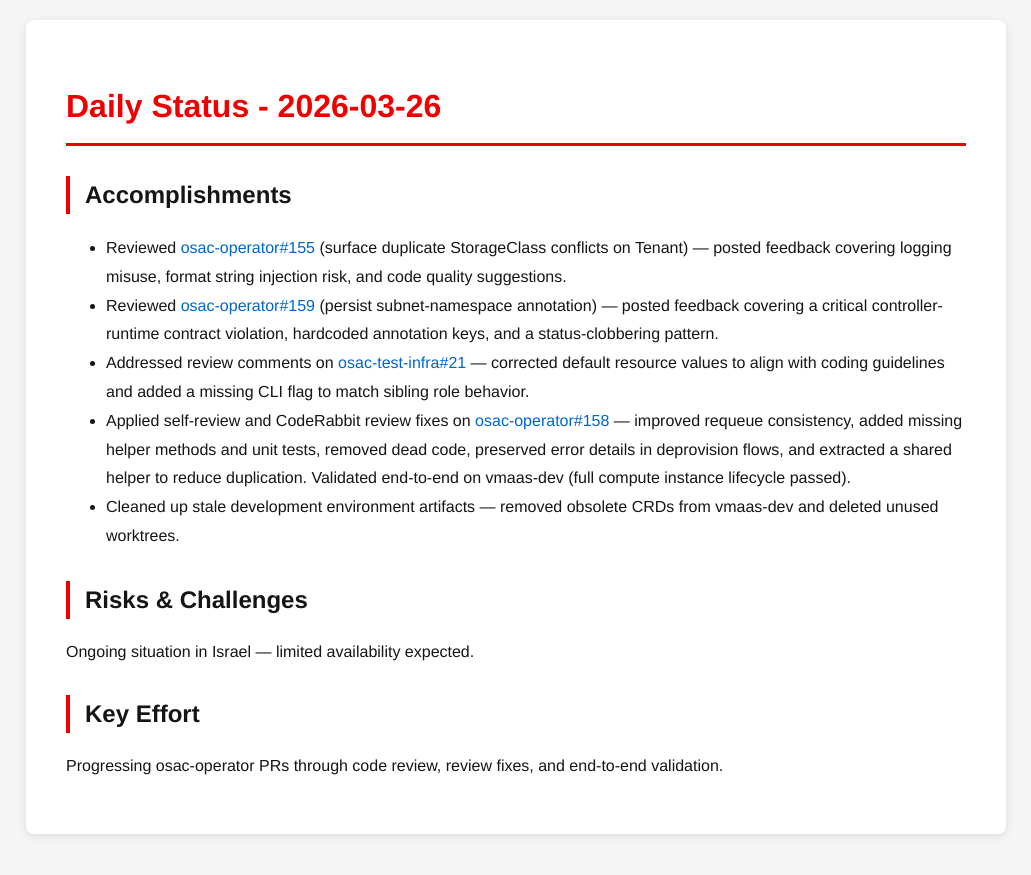
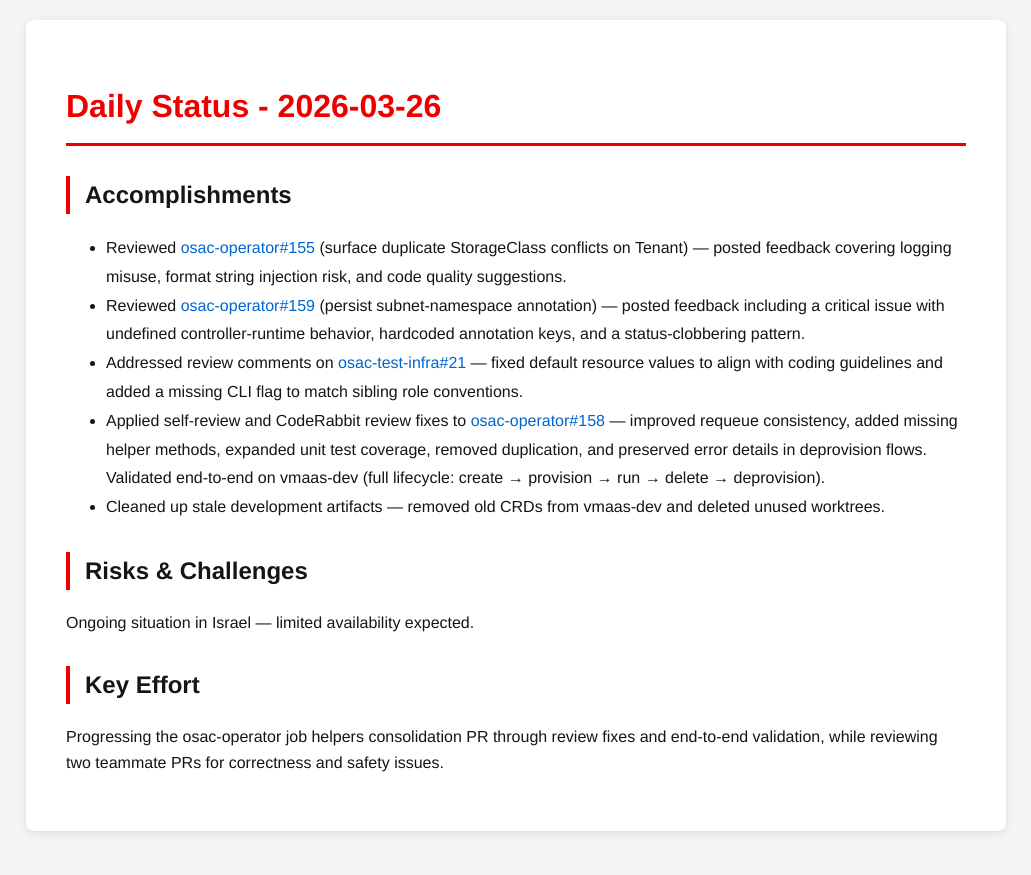
Before and after one commit to tzvatot/daily-status, a Jekyll site: the page built from 2026-03-26.md, in a window 1280 px wide. Shown: the top 875 px of the page, without its empty margins (124-1155 px from the left). Built offline with Jekyll 4.4.1, drawn with Linux system fonts in a browser that asks for light colours.

Commit message:
Daily status update - 2026-03-26

```diff
--- a/2026-03-26.md
+++ b/2026-03-26.md
@@ -8,13 +8,13 @@ date: 2026-03-26
 
 ## Accomplishments
 - Reviewed [osac-operator#155](https://github.com/osac-project/osac-operator/pull/155) (surface duplicate StorageClass conflicts on Tenant) — posted feedback covering logging misuse, format string injection risk, and code quality suggestions.
-- Reviewed [osac-operator#159](https://github.com/osac-project/osac-operator/pull/159) (persist subnet-namespace annotation) — posted feedback covering a critical controller-runtime contract violation, hardcoded annotation keys, and a status-clobbering pattern.
-- Addressed review comments on [osac-test-infra#21](https://github.com/osac-project/osac-test-infra/pull/21) — corrected default resource values to align with coding guidelines and added a missing CLI flag to match sibling role behavior.
-- Applied self-review and CodeRabbit review fixes on [osac-operator#158](https://github.com/osac-project/osac-operator/pull/158) — improved requeue consistency, added missing helper methods and unit tests, removed dead code, preserved error details in deprovision flows, and extracted a shared helper to reduce duplication. Validated end-to-end on vmaas-dev (full compute instance lifecycle passed).
-- Cleaned up stale development environment artifacts — removed obsolete CRDs from vmaas-dev and deleted unused worktrees.
+- Reviewed [osac-operator#159](https://github.com/osac-project/osac-operator/pull/159) (persist subnet-namespace annotation) — posted feedback including a critical issue with undefined controller-runtime behavior, hardcoded annotation keys, and a status-clobbering pattern.
+- Addressed review comments on [osac-test-infra#21](https://github.com/osac-project/osac-test-infra/pull/21) — fixed default resource values to align with coding guidelines and added a missing CLI flag to match sibling role conventions.
+- Applied self-review and CodeRabbit review fixes to [osac-operator#158](https://github.com/osac-project/osac-operator/pull/158) — improved requeue consistency, added missing helper methods, expanded unit test coverage, removed duplication, and preserved error details in deprovision flows. Validated end-to-end on vmaas-dev (full lifecycle: create → provision → run → delete → deprovision).
+- Cleaned up stale development artifacts — removed old CRDs from vmaas-dev and deleted unused worktrees.
 
 ## Risks & Challenges
 Ongoing situation in Israel — limited availability expected.
 
 ## Key Effort
-Progressing osac-operator PRs through code review, review fixes, and end-to-end validation.
+Progressing the osac-operator job helpers consolidation PR through review fixes and end-to-end validation, while reviewing two teammate PRs for correctness and safety issues.
```
